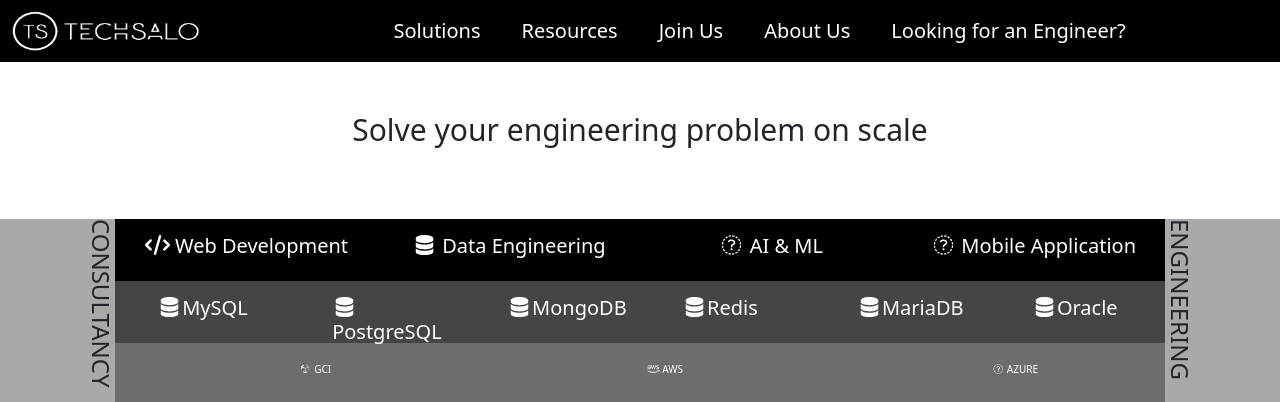
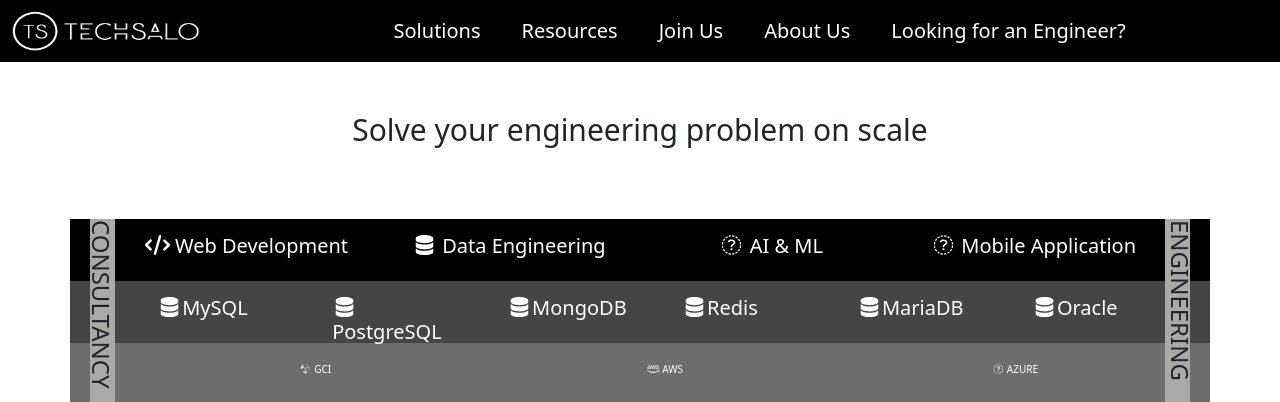
Before and after one commit to Mohit-kumar-7060/techsaloinfo, a plain HTML site: page index.html in a window 1280 px wide. Shown: the top 402 px of the page. Drawn offline with nearby package versions, Linux system fonts and the light colour scheme.

Commit message:
asic wireframe of techsalo landing page

```diff
--- a/css/style.css
+++ b/css/style.css
@@ -62,14 +62,6 @@
 
 
 }
-/*.item{
-	background-color: #F4F5F8;
-	height: 200px;
-	width: 100%;
-	margin-top: 2%;
-	background-color: gray;
-	border-radius: 5%;
-}*/
 .feature-item{
 	margin-top: 2%;
 	background-color: lightgray;
@@ -78,25 +70,29 @@
 	float: left;
 	background-color: darkgrey;
 	margin-top: 4%;
+	margin-left: 7%;
 	height: 186px;
-	width: 9%;
+	width: 2%;
 }
 .flex h4{
 	writing-mode: vertical-lr;
 	float: right;
+	margin-top: 5%;
 
 }
 .flex1{
 	float: right;
 	background-color: darkgrey;
 	margin-top: 4%;
+	margin-right: 7%;
 	height: 186px;
-	width: 9%;
+	width: 2%;
 
 }
 .flex1 h4{
 	writing-mode: vertical-rl;
 	text-align: center;
+	margin-top: 5%;
 
 }
 
```
